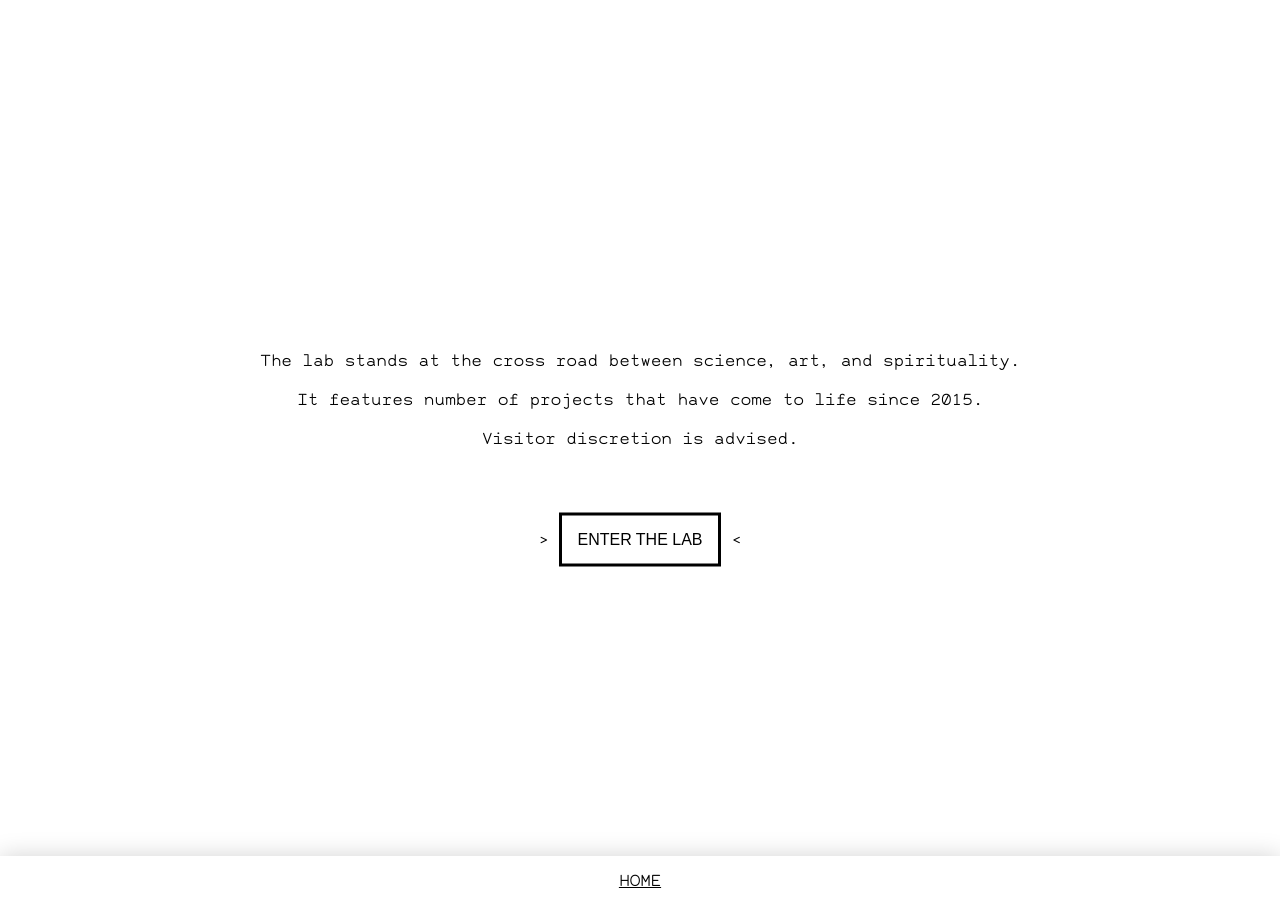
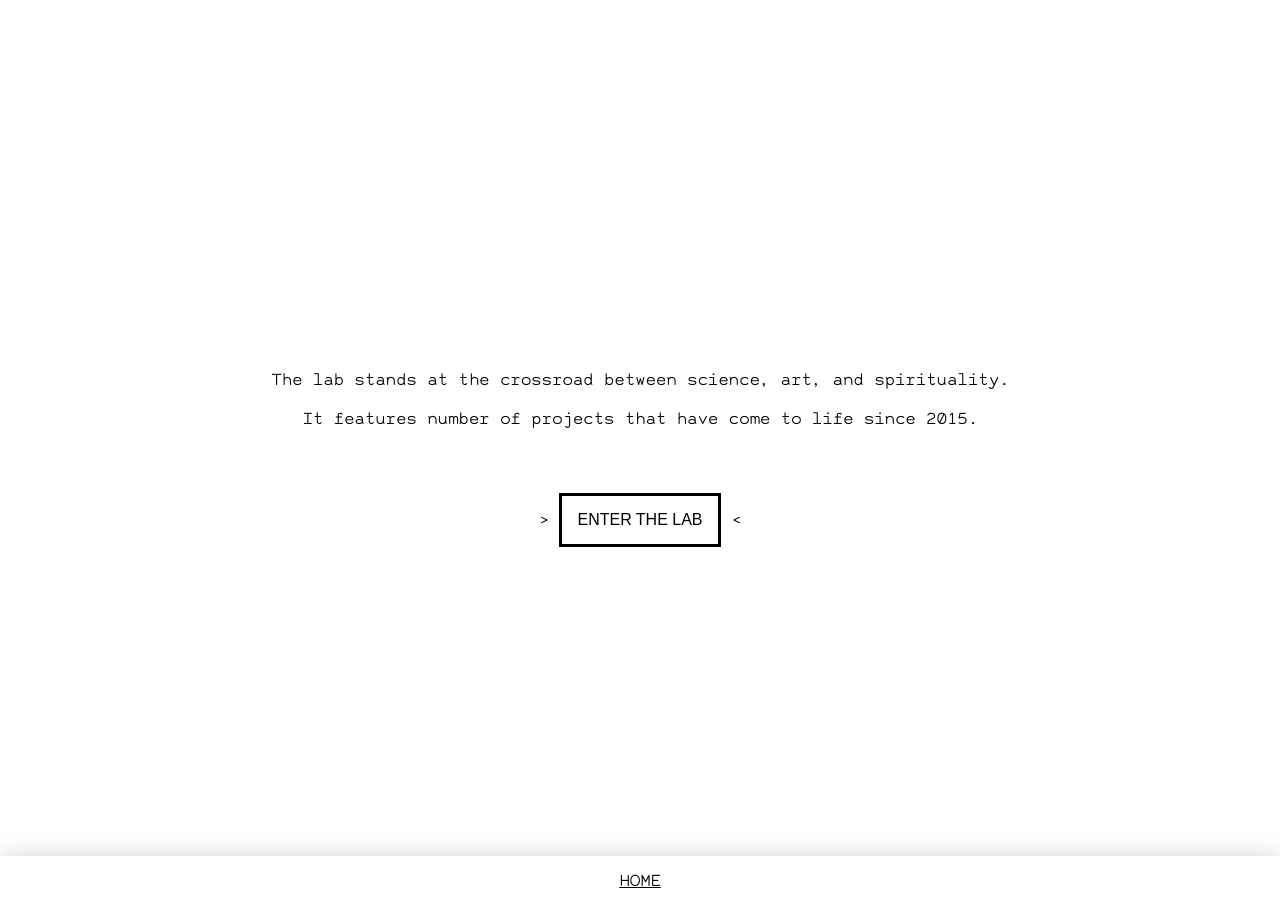
Before and after one commit to flrntdfr/flrntdfr.github.io, a Jekyll site: the page built from pages/LAB/index.md, in a window 1280 px wide. Built offline with Jekyll 4.4.1, drawn with Linux system fonts in a browser that asks for light colours; some web fonts are replaced.

Commit message:
HEY/LAB updated

```diff
--- a/assets/css/style.css
+++ b/assets/css/style.css
@@ -20,7 +20,7 @@
 
 body {
   font-family: 'alma', monospace, 'Courier New', Courier, Times;
-  letter-spacing: -0.04em;
+  letter-spacing: -0.05em;
 }
 
 ::selection {
@@ -88,6 +88,8 @@ button:active {
 
 .circular-square {
   border-radius: 50%;
+  margin-top: 20pt;
+  margin-bottom: 20pt;
 }
 
 blockquote {
--- a/pages/LAB/index.md
+++ b/pages/LAB/index.md
@@ -8,9 +8,8 @@ css:
 
 <div class="center-and-center">
 
-<p> The lab stands at the cross road between science, art, and spirituality. </p>
+<p> The lab stands at the crossroad between science, art, and spirituality. </p>
 <p> It features number of projects that have come to life since 2015. </p>
-<p> Visitor discretion is advised. </p>
 
 <br><br>
 >
```
Also changed, not shown: pages/HEY/index.md (+11 -8 lines).
